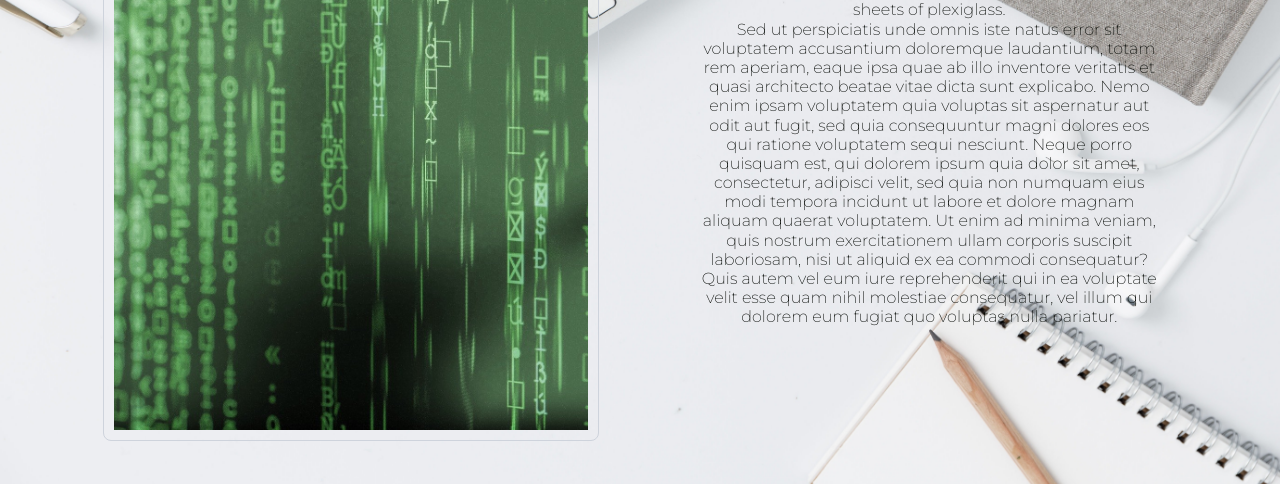
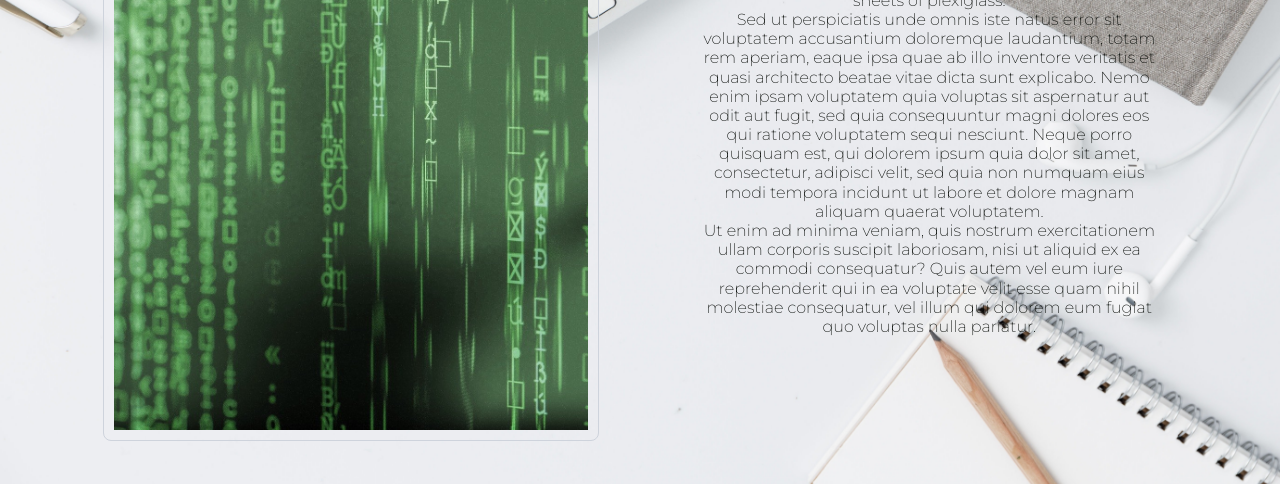
Before and after one commit to jennymegan/Portfolio, a plain HTML site: page project.html in a window 1280 px wide. Shown: the part 316-800 px from the top of the page. Drawn offline with Linux system fonts and the light colour scheme.

Commit message:
for code review

```diff
--- a/indexstyle.css
+++ b/indexstyle.css
@@ -104,7 +104,6 @@ li a:hover {
 }
 
 
-
 /*Body Styling*/
 
 .container {
@@ -176,7 +175,7 @@ li a:hover {
 
 .aboutmebackground {
 	background-image: url(AboutMeBG3.jpg);
-	background-size: 100% auto;
+	background-size: cover;
 	background-repeat: no-repeat;
 	background-position: center;
 }
--- a/project.html
+++ b/project.html
@@ -27,8 +27,8 @@ div class="aboutme" id="aboutme">
 			<div class="aboutmebox">
 				<h2>PROJECT ONE</h2>
 				<p>This was great fun, we all had to work together through sheets of plexiglass.</p>
-				<p>Sed ut perspiciatis unde omnis iste natus error sit voluptatem accusantium doloremque laudantium, totam rem aperiam, eaque ipsa quae ab illo inventore veritatis et quasi architecto beatae vitae dicta sunt explicabo. Nemo enim ipsam voluptatem quia voluptas sit aspernatur aut odit aut fugit, sed quia consequuntur magni dolores eos qui ratione voluptatem sequi nesciunt. Neque porro quisquam est, qui dolorem ipsum quia dolor sit amet, consectetur, adipisci velit, sed quia non numquam eius modi tempora incidunt ut labore et dolore magnam aliquam quaerat voluptatem. Ut enim ad minima veniam, quis nostrum exercitationem ullam corporis suscipit laboriosam, nisi ut aliquid ex ea commodi consequatur? Quis autem vel eum iure reprehenderit qui in ea voluptate velit esse quam nihil molestiae consequatur, vel illum qui dolorem eum fugiat quo voluptas nulla pariatur.</p>
-
+				<p>Sed ut perspiciatis unde omnis iste natus error sit voluptatem accusantium doloremque laudantium, totam rem aperiam, eaque ipsa quae ab illo inventore veritatis et quasi architecto beatae vitae dicta sunt explicabo. Nemo enim ipsam voluptatem quia voluptas sit aspernatur aut odit aut fugit, sed quia consequuntur magni dolores eos qui ratione voluptatem sequi nesciunt. Neque porro quisquam est, qui dolorem ipsum quia dolor sit amet, consectetur, adipisci velit, sed quia non numquam eius modi tempora incidunt ut labore et dolore magnam aliquam quaerat voluptatem.</p>
+				<p>Ut enim ad minima veniam, quis nostrum exercitationem ullam corporis suscipit laboriosam, nisi ut aliquid ex ea commodi consequatur? Quis autem vel eum iure reprehenderit qui in ea voluptate velit esse quam nihil molestiae consequatur, vel illum qui dolorem eum fugiat quo voluptas nulla pariatur.</p>
 			</div>
 		</div>
 	</div>
```
